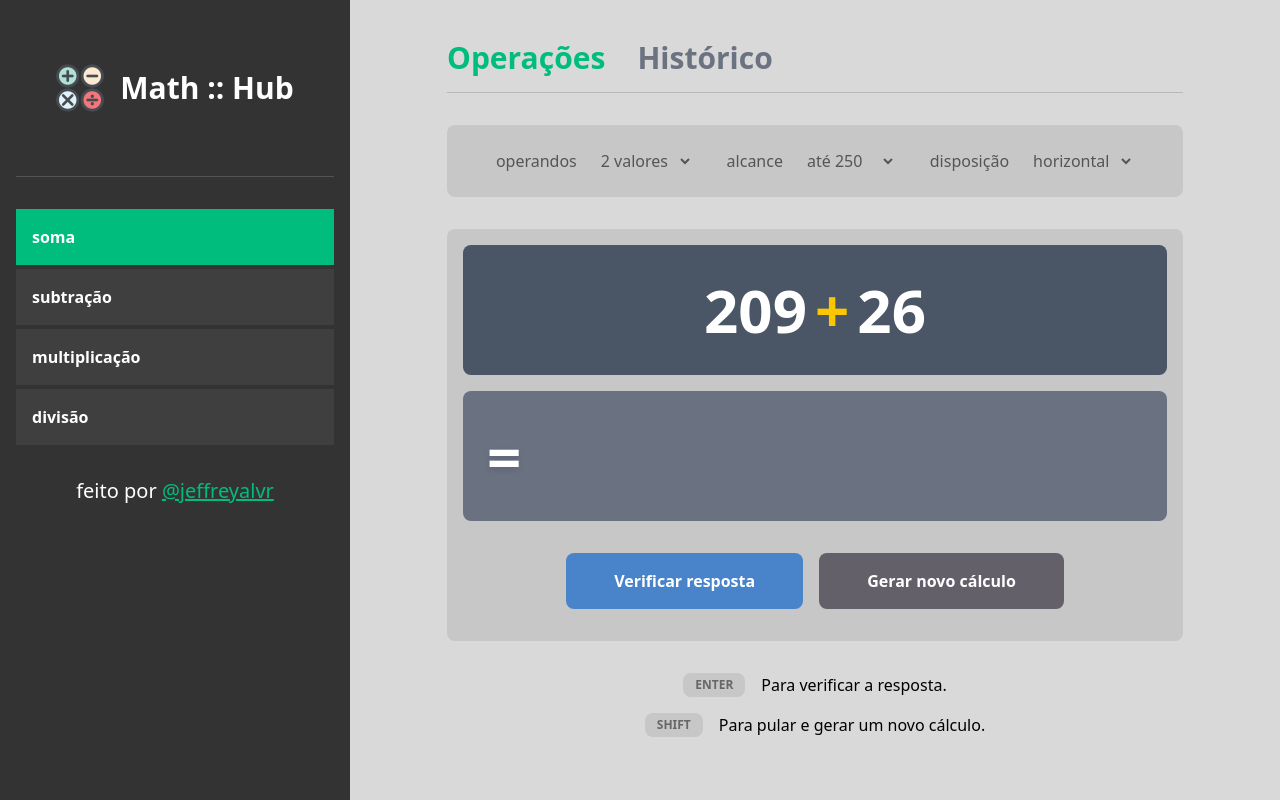
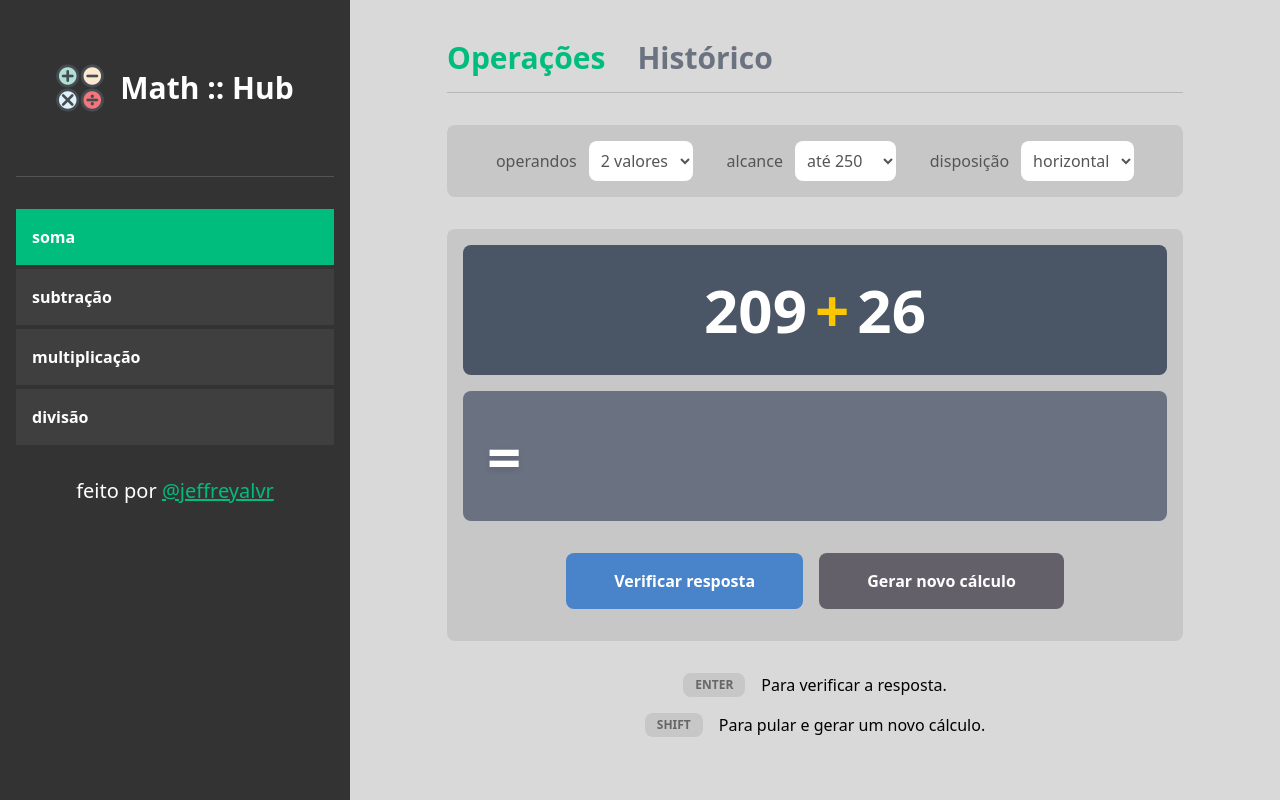
Before and after one commit to jeffreyalvr/math-hub, a React (Vite) app: page / in a window 1280 px wide. Shown: the top 800 px of the page. Built offline with nearby package versions, Linux system fonts and the light colour scheme.

Commit message:
Corrige elementos deprecated do tailwind v4

```diff
--- a/src/App.jsx
+++ b/src/App.jsx
@@ -1,6 +1,7 @@
+import { useState } from "react";
+
 import "./styles/global.css";
 
-import { useState } from "react";
 import { OperacaoSelecionadaContext } from "./Contexts/OperacaoSelecionadaContext";
 
 import Sidebar from "./components/Sidebar";
--- a/src/components/Operacoes/index.jsx
+++ b/src/components/Operacoes/index.jsx
@@ -168,7 +168,7 @@ const Operacoes = () => {
         >
           operandos
           <select
-            className="p-2 rounded-lg"
+            className="p-2 rounded-lg bg-white"
             value={quantidadeValores}
             onChange={(e) => handleSelectQuantidadeValores(e)}
           >
@@ -185,7 +185,7 @@ const Operacoes = () => {
         >
           alcance
           <select
-            className="p-2 rounded-lg"
+            className="p-2 rounded-lg bg-white"
             value={alcanceValores}
             onChange={(e) => handleSelectAlcanceValores(e)}
           >
@@ -205,7 +205,7 @@ const Operacoes = () => {
         >
           disposição
           <select
-            className="p-2 rounded-lg"
+            className="p-2 rounded-lg bg-white"
             value={disposicao}
             onChange={(e) => handleDisposicao(e)}
           >
@@ -275,7 +275,7 @@ const Operacoes = () => {
         >
           <span>Resposta: {resultado}</span>
           <span
-            className="px-2 rounded-lg bg-[#0000004f] text-white"
+            className="px-2 rounded-lg bg-[#0000004f] hover:bg-[#0000004f]/75 text-white"
             role="button"
             title="Ocultar"
             onClick={() => handleResultadoContainer(false)}
@@ -286,13 +286,13 @@ const Operacoes = () => {
 
         <div className="flex flex-col justify-center gap-4 my-4 sm:flex-row">
           <button
-            className="py-4 px-12 rounded-lg bg-[#4984CA] text-white font-bold hover:bg-opacity-75"
+            className="py-4 px-12 rounded-lg bg-[#4984CA] text-white font-bold hover:bg-[#4984CA]/75"
             onClick={handleBotaoVerificar}
           >
             Verificar resposta
           </button>
           <button
-            className="py-4 px-12 rounded-lg bg-[#636069] text-white font-bold hover:bg-opacity-75"
+            className="py-4 px-12 rounded-lg bg-[#636069] text-white font-bold hover:bg-[#636069]/75"
             onClick={handleBotaoGerarNovoCalculo}
           >
             Gerar novo cálculo
--- a/src/components/Sidebar/index.jsx
+++ b/src/components/Sidebar/index.jsx
@@ -20,10 +20,10 @@ const Sidebar = ({ operacoes, handleOperacao }) => {
         {Object.values(operacoes).map((operacao) => (
           <a
             role="button"
-            className={`p-4 hover:bg-opacity-75 font-bold ${
+            className={`p-4 font-bold ${
               operacaoSelecionada.nome === operacao.nome
-                ? "bg-emerald-500 text-white"
-                : "bg-[#3F3F3F]"
+                ? "bg-emerald-500 hover:bg-emerald-500/75 text-white"
+                : "bg-[#3F3F3F] hover:bg-[#3F3F3F]/75 "
             }`}
             onClick={() => handleOperacao(operacao.id)}
             key={operacao.id}
--- a/src/styles/global.css
+++ b/src/styles/global.css
@@ -9,3 +9,7 @@ body,
 body {
   background-color: #d9d9d9;
 }
+
+* {
+  box-sizing: border-box;
+}
```
Also changed, not shown: src/main.jsx (+5 -5 lines), .eslintrc.cjs (deleted).
